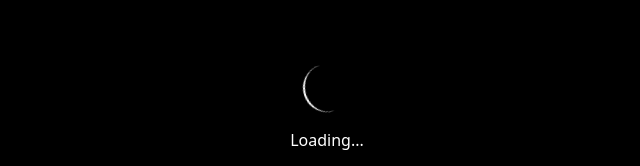
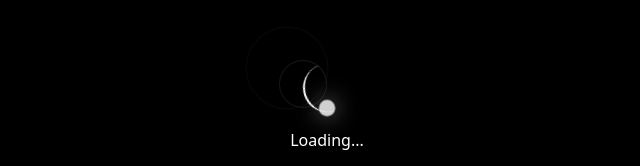
Before and after one commit to farhan-439/my_portfolio, a React (Vite) app: page / in a window 1280 px wide. Shown: the part 292-458 px from the top of the page, without its empty margins (313-953 px from the left). Built offline with nearby package versions, Linux system fonts and the light colour scheme.

Commit message:
implement loading animation, update spline robot animation final

```diff
--- a/src/components/Hero.tsx
+++ b/src/components/Hero.tsx
@@ -18,8 +18,7 @@
 
 const Hero: React.FC = () => {
   const [splineLoaded, setSplineLoaded] = useState(false);
-  const [nameTransition, setNameTransition] = useState(false);
-
+  const [showGeometry, setShowGeometry] = useState(true);
 
   useEffect(() => {
     // Load the Spline viewer script
@@ -30,10 +29,10 @@
       console.log('Spline viewer script loaded');
       setSplineLoaded(true);
 
-      // Trigger name transition after robot loads
+      // Wait a few seconds after model loads before hiding geometry
       setTimeout(() => {
-        setNameTransition(true);
-      }, 10); // Wait 1.5 seconds after robot loads
+        setShowGeometry(false);
+      }, 1000); // 3 seconds after model loads
     };
     script.onerror = () => {
       console.error('Failed to load Spline viewer script');
@@ -45,8 +44,8 @@
     } else {
       setSplineLoaded(true);
       setTimeout(() => {
-        setNameTransition(true);
-      }, 1500);
+        setShowGeometry(false);
+      }, 3000);
     }
 
     return () => {
@@ -62,11 +61,9 @@
     <div className="relative min-h-screen overflow-hidden" style={{ backgroundColor: '#000000' }}>
       {/* Big Spline Robot - Background */}
       <div className="absolute inset-0 z-0">
-
-
         {splineLoaded && (
           <spline-viewer
-            url=" https://prod.spline.design/WIl33gpqqNooodtF/scene.splinecode"
+            url="https://prod.spline.design/WIl33gpqqNooodtF/scene.splinecode"
             style={{
               width: '100%',
               height: '100%',
@@ -87,12 +84,66 @@
         )}
       </div>
 
-      {/* Name - Centered and Fixed */}
-      <div className="inset-0 z-10 pointer-events-none">
-      <div className="inset-0 z-10 pointer-events-none">
+      {/* Breathing Light Animation */}
+      {showGeometry && (
+        <div className="fixed inset-0 z-10 pointer-events-none">
+          <div className="absolute left-1/2 top-1/2 -translate-x-1/2 -translate-y-1/2">
 
-</div>
-</div>
+            {/* Main breathing light */}
+            <div
+              className="w-4 h-4 bg-white rounded-full"
+              style={{
+                animation: 'breathe 2s ease-in-out infinite',
+                boxShadow: '0 0 20px rgba(255, 255, 255, 0.5), 0 0 40px rgba(255, 255, 255, 0.3), 0 0 60px rgba(255, 255, 255, 0.1)'
+              }}
+            ></div>
+
+            {/* Outer ring */}
+            <div
+              className="absolute top-1/2 left-1/2 -translate-x-1/2 -translate-y-1/2 w-12 h-12 border border-white/30 rounded-full"
+              style={{
+                animation: 'breatheRing 2s ease-in-out infinite 0.3s'
+              }}
+            ></div>
+
+            {/* Outer ring 2 */}
+            <div
+              className="absolute top-1/2 left-1/2 -translate-x-1/2 -translate-y-1/2 w-20 h-20 border border-white/20 rounded-full"
+              style={{
+                animation: 'breatheRing 2s ease-in-out infinite 0.6s'
+              }}
+            ></div>
+
+          </div>
+        </div>
+      )}
+
+      {/* Custom CSS Animations */}
+      <style jsx>{`
+        @keyframes breathe {
+          0%, 100% {
+            transform: scale(1);
+            opacity: 0.8;
+            box-shadow: 0 0 20px rgba(255, 255, 255, 0.5), 0 0 40px rgba(255, 255, 255, 0.3), 0 0 60px rgba(255, 255, 255, 0.1);
+          }
+          50% {
+            transform: scale(1.3);
+            opacity: 1;
+            box-shadow: 0 0 30px rgba(255, 255, 255, 0.8), 0 0 60px rgba(255, 255, 255, 0.5), 0 0 90px rgba(255, 255, 255, 0.3);
+          }
+        }
+
+        @keyframes breatheRing {
+          0%, 100% {
+            transform: translate(-50%, -50%) scale(1);
+            opacity: 0.3;
+          }
+          50% {
+            transform: translate(-50%, -50%) scale(1.1);
+            opacity: 0.1;
+          }
+        }
+      `}</style>
     </div>
   );
 };
```
